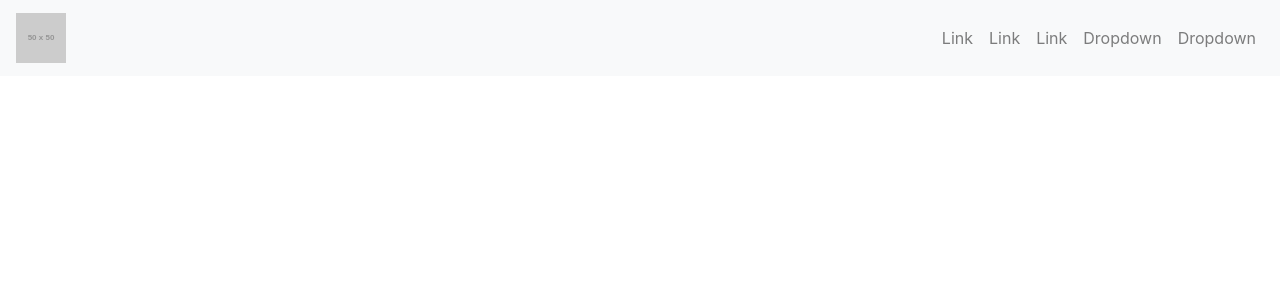
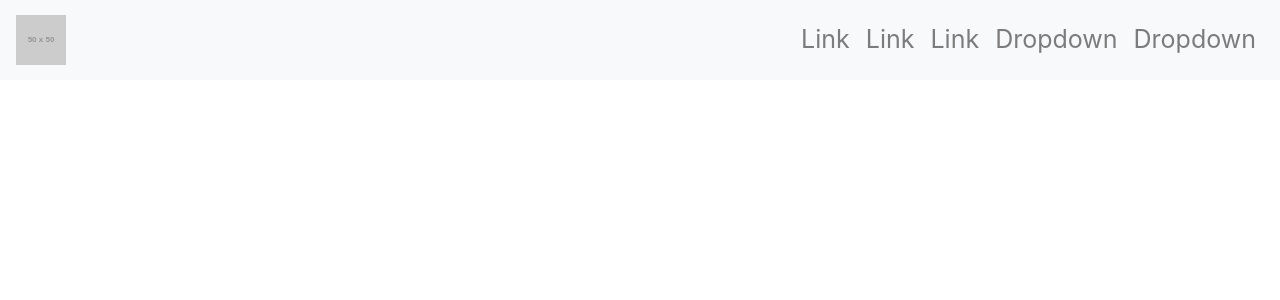
Before and after one commit to oos-studio/website-common-components, a React (Create React App) app: page / in a window 1280 px wide. Shown: the top 300 px of the page. Built offline with nearby package versions, Linux system fonts and the light colour scheme.

Commit message:
added default styles for mega menu/aside

```diff
--- a/src/components/MegaMenu.js
+++ b/src/components/MegaMenu.js
@@ -82,9 +82,12 @@ class MegaMenu extends Component {
   }
 
   render() {
-    const { styles, columns } = this.props
+    const { styles, columns, hasAside } = this.props
     return (
-      <Container fluid style={styles.container}>
+      <Container fluid style={{
+        width: hasAside ? '80%' : '100%',
+        marginLeft: hasAside ? '20%' : '0',
+       ...styles.container}}>
         {columns.map((column, index) => {
           const columnStyle = this.getColumnStyle(index)
           return (
@@ -100,11 +103,10 @@ class MegaMenu extends Component {
 
 const defaultStyles = {
   container: {
-    backgroundColor: 'tan',
-    width: '100vw',
+    height: '50vh',
     display: 'flex',
     alignItems: 'center',
-    height: '40vh',
+    marginTop: '10vh',
   },
   defaultColumn: {
     display: 'flex',
@@ -114,17 +116,20 @@ const defaultStyles = {
     marginLeft: '5%',
     justifyContent: 'space-evenly',
     alignItems: 'center',
+    height: '90%',
   },
   defaultHeader: {
     fontSize: 25,
-    color: 'white',
+    position: 'absolute',
+    top: 10,
   },
   defaultLink: {
     fontSize: 18,
-    color: 'grey',
+    color: 'tan',
   },
   defaultImage: {
     objectFit: 'cover',
+    marginTop: '5%',
   },
   columns: [],
 }
--- a/src/components/NavBar.js
+++ b/src/components/NavBar.js
@@ -1,5 +1,5 @@
 import React, { Component } from 'react'
-import { Collapse, Media, Nav, Navbar, NavbarBrand, NavbarText, NavbarToggler, NavItem, NavLink,UncontrolledDropdown, DropdownMenu, DropdownToggle } from 'reactstrap'
+import { Collapse, Media, Nav, Navbar, NavbarBrand, NavbarText, NavbarToggler, NavItem, NavLink,UncontrolledDropdown, DropdownMenu, DropdownToggle, Container } from 'reactstrap'
 import mergeStyles from '../utils/StyleMerge'
 
 class NavBar extends Component {
@@ -7,12 +7,17 @@ class NavBar extends Component {
         super(props)
         this.state = {
             open: false,
+            megaMenu: null,
+            aside: null,
+            megaMenuOpen: false,
         }
         this.toggle = this.toggle.bind(this)
         this.renderNavigationItems = this.renderNavigationItems.bind(this)
         this.showMegaMenu = this.showMegaMenu.bind(this)
+        this.hideMegaMenu = this.hideMegaMenu.bind(this)
 
         this.menus = []
+        this.dropdownCounter = 0
     }
 
     toggle() {
@@ -20,22 +25,41 @@ class NavBar extends Component {
         this.setState({ open: !open })
     }
 
-    showMegaMenu(index) {
-        this.menus[index].render()
+    showMegaMenu(key) {
+        if(this.state.megaMenuOpen) {
+            this.hideMegaMenu(key)
+        }
+        const item = this.menus.filter(obj => {
+            return obj.index === key
+        })
+        this.setState({
+            aside: item[0].item.aside,
+            megaMenu: item[0].item.render(),
+        })
+    }
+
+    hideMegaMenu(){
+        this.setState({
+            megaMenu: null,
+            aside: null,
+        })
     }
 
     renderNavigationItems(item, index) {
         const { styles } = this.props
         let navItem = null
+        let key = 0
 
         switch(item.type) {
             case 'link':
-                navItem = (<NavItem key={index} style={styles.navItem}><NavLink href={item.url} style={styles.navLink}>{item.text}</NavLink></NavItem>)
+                navItem = (<NavItem onMouseEnter={() => this.hideMegaMenu()} key={index} style={styles.navItem}><NavLink href={item.url} style={styles.navLink}>{item.text}</NavLink></NavItem>)
                 break
             case 'dropdown':
-                this.menus.push(item)
-                navItem = (<UncontrolledDropdown style={styles.dropdownContainer} nav inNavbar>
-                    <DropdownToggle onClick={index => this.showMegaMenu(index)} nav>
+                this.dropdownCounter++
+                key = this.dropdownCounter
+                this.menus.push({index: key, item: item})
+                navItem = (<UncontrolledDropdown nav inNavbar>
+                    <DropdownToggle onMouseEnter={() => this.showMegaMenu(key)} nav>
                         {item.text}
                     </DropdownToggle>
                 </UncontrolledDropdown>)
@@ -48,9 +72,9 @@ class NavBar extends Component {
     }
 
     render() {
-        const { open } = this.state
+        const { open, aside, megaMenu } = this.state
         const { items, brand, styles } = this.props
-        const { toggle, renderNavigationItems } = this
+        const { toggle, renderNavigationItems, hideMegaMenu } = this
 
         return(
           <React.Fragment>
@@ -66,23 +90,66 @@ class NavBar extends Component {
                     </Nav>
                 </Collapse>
             </Navbar>
+              <Container fluid style={styles.megaMenu} onMouseLeave={() => hideMegaMenu()}>
+                  {aside !== null && aside !== undefined &&
+                  <div style={styles.asideWrapper}>
+                    <Media style={styles.asideImage} object src={aside.brand.image.src} alt={aside.brand.image.title}/>
+                    <div style={styles.asideHeader}>{aside.header}</div>
+                    <div style={styles.asideBody}>{aside.text}</div>
+                  </div>
+                   }
+                  {megaMenu}
+              </Container>
           </React.Fragment>
         )
     }
 }
 
 const defaultStyles = {
-    navbar: {},
+    navbar: {
+        height: '10vh',
+        fontSize: 25,
+    },
     brand: {},
     brandImage: {},
     brandTitle: {},
     toggler: {},
-    nav: {},
+    nav: {
+    },
     navItem: {},
     navLink: {},
     dropdownMenuContainer: {
     },
     dropdownContainer: {
+    },
+    megaMenu: {
+        padding: 0,
+    },
+    asideWrapper: {
+        width: '20%',
+        textAlign: 'center',
+        position: 'absolute',
+        zIndex: 9999,
+        height: '60vh',
+        top: 0,
+        paddingLeft: 10,
+        paddingRight: 10,
+    },
+    asideImage: {
+        float: 'left',
+        display: 'inline',
+    },
+    asideHeader: {
+        fontSize: 25,
+        height: '10vh',
+        display: 'flex',
+        alignItems: 'center',
+        justifyContent: 'center',
+    },
+    asideBody: {
+        fontSize: 18,
+        color: 'tan',
+        padding: 10,
     },
 }
 
--- a/src/testData.js
+++ b/src/testData.js
@@ -37,11 +37,11 @@ export const data = {
                         url: '#/',
                         image: {
                             title: 'image title',
-                            src: "https://via.placeholder.com/50/EEEEEE/333333?Text=Brand"
+                            src: "https://picsum.photos/100/200"
                         }
                     }
                 },
-                 render: () => <MegaMenu columns={[
+                 render: () => <MegaMenu hasAside={true} columns={[
                    {
                      heading: 'Important Links',
                      type: 'links',
```
